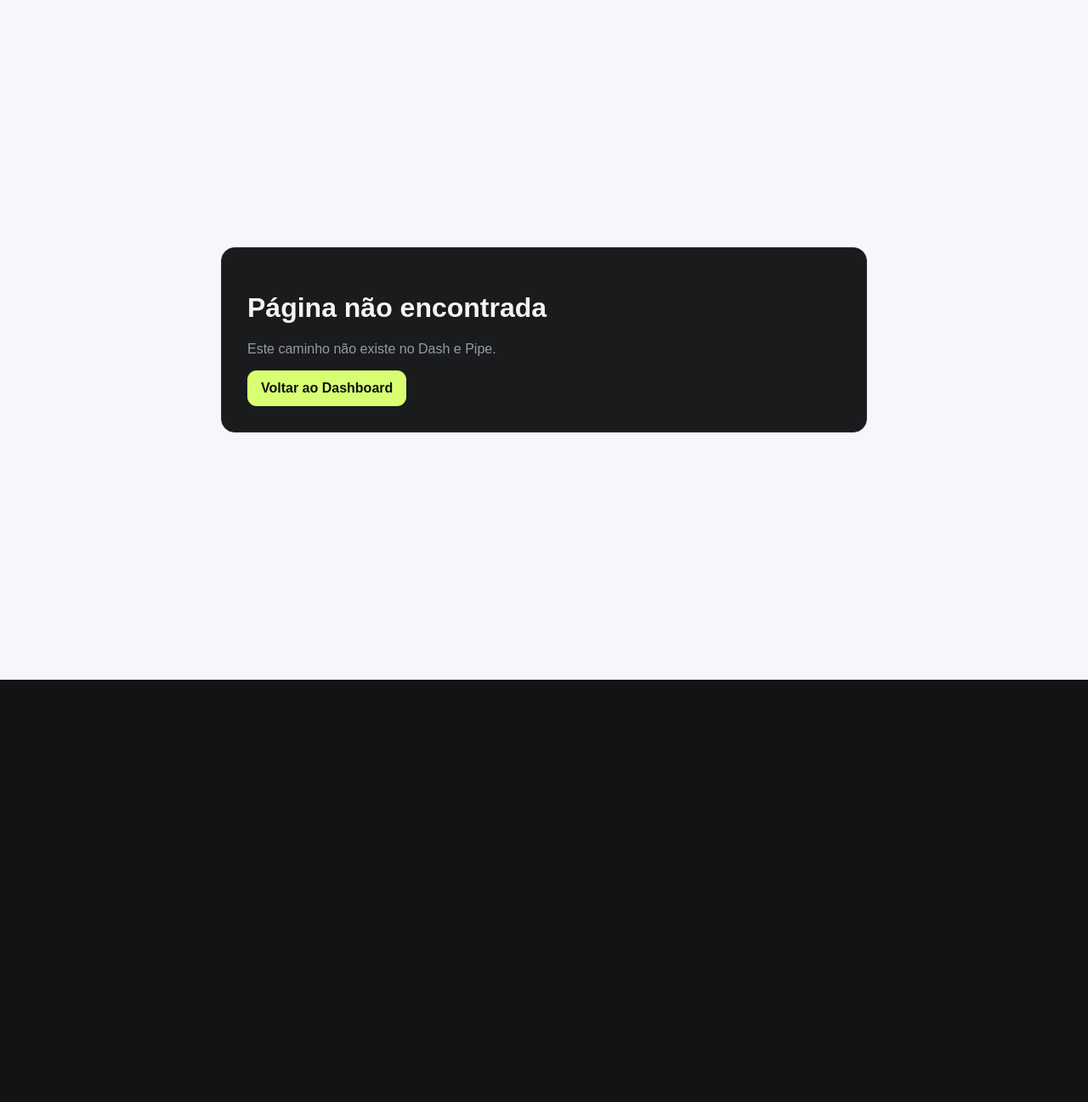
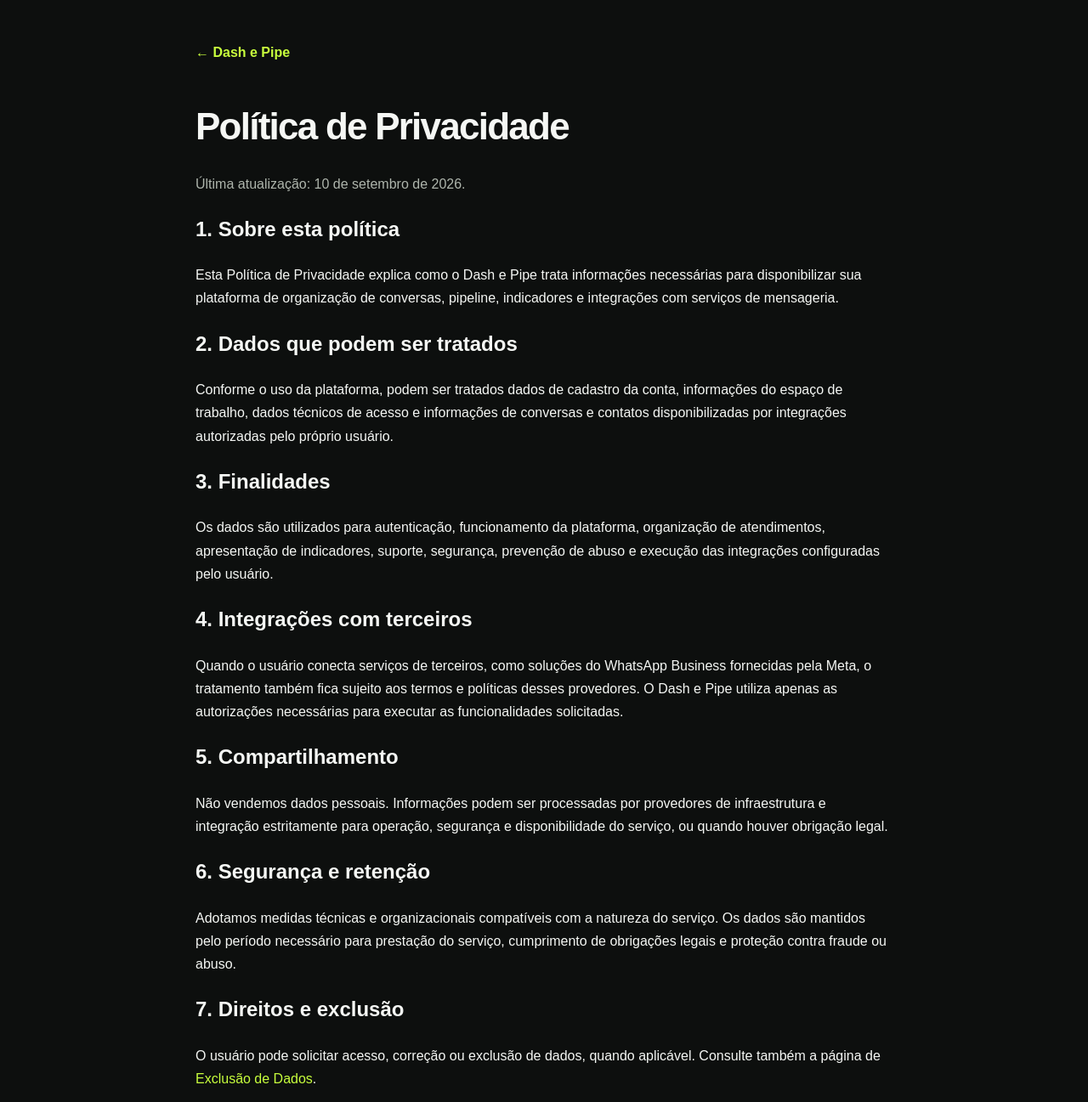
Before and after one commit to robautic/DASH, a Next.js app: page /privacidade in a window 1280 px wide. Before the commit this address had no page. Shown: the top 1297 px of the page at 85% size. Before the commit the page ends 800 px from the top, so only its background shows below. Built offline with nearby package versions, Linux system fonts and the light colour scheme.

Commit message:
feat: add privacy policy page

```diff
--- /dev/null
+++ b/src/app/privacidade/page.tsx
@@ -0,0 +1,39 @@
+import Link from 'next/link'
+
+export default function PrivacyPage() {
+  return (
+    <main style={{ minHeight: '100vh', background: '#0d0f0e', color: '#f5f7f4', padding: '48px 24px' }}>
+      <article style={{ maxWidth: 820, margin: '0 auto', lineHeight: 1.7 }}>
+        <Link href="/" style={{ color: '#c8ff3d', fontWeight: 800 }}>← Dash e Pipe</Link>
+        <h1 style={{ fontSize: 44, letterSpacing: '-0.04em', marginBottom: 12 }}>Política de Privacidade</h1>
+        <p style={{ color: '#aeb5ac' }}>Última atualização: 10 de setembro de 2026.</p>
+
+        <h2>1. Sobre esta política</h2>
+        <p>Esta Política de Privacidade explica como o Dash e Pipe trata informações necessárias para disponibilizar sua plataforma de organização de conversas, pipeline, indicadores e integrações com serviços de mensageria.</p>
+
+        <h2>2. Dados que podem ser tratados</h2>
+        <p>Conforme o uso da plataforma, podem ser tratados dados de cadastro da conta, informações do espaço de trabalho, dados técnicos de acesso e informações de conversas e contatos disponibilizadas por integrações autorizadas pelo próprio usuário.</p>
+
+        <h2>3. Finalidades</h2>
+        <p>Os dados são utilizados para autenticação, funcionamento da plataforma, organização de atendimentos, apresentação de indicadores, suporte, segurança, prevenção de abuso e execução das integrações configuradas pelo usuário.</p>
+
+        <h2>4. Integrações com terceiros</h2>
+        <p>Quando o usuário conecta serviços de terceiros, como soluções do WhatsApp Business fornecidas pela Meta, o tratamento também fica sujeito aos termos e políticas desses provedores. O Dash e Pipe utiliza apenas as autorizações necessárias para executar as funcionalidades solicitadas.</p>
+
+        <h2>5. Compartilhamento</h2>
+        <p>Não vendemos dados pessoais. Informações podem ser processadas por provedores de infraestrutura e integração estritamente para operação, segurança e disponibilidade do serviço, ou quando houver obrigação legal.</p>
+
+        <h2>6. Segurança e retenção</h2>
+        <p>Adotamos medidas técnicas e organizacionais compatíveis com a natureza do serviço. Os dados são mantidos pelo período necessário para prestação do serviço, cumprimento de obrigações legais e proteção contra fraude ou abuso.</p>
+
+        <h2>7. Direitos e exclusão</h2>
+        <p>O usuário pode solicitar acesso, correção ou exclusão de dados, quando aplicável. Consulte também a página de <Link href="/exclusao-de-dados" style={{ color: '#c8ff3d' }}>Exclusão de Dados</Link>.</p>
+
+        <h2>8. Alterações</h2>
+        <p>Esta política pode ser atualizada para refletir mudanças no produto, requisitos legais ou integrações. A versão vigente será publicada nesta página.</p>
+
+        <p style={{ marginTop: 48, color: '#aeb5ac' }}>Para solicitações relacionadas à privacidade, utilize o canal de contato oficial informado no site do Dash e Pipe.</p>
+      </article>
+    </main>
+  )
+}
```
